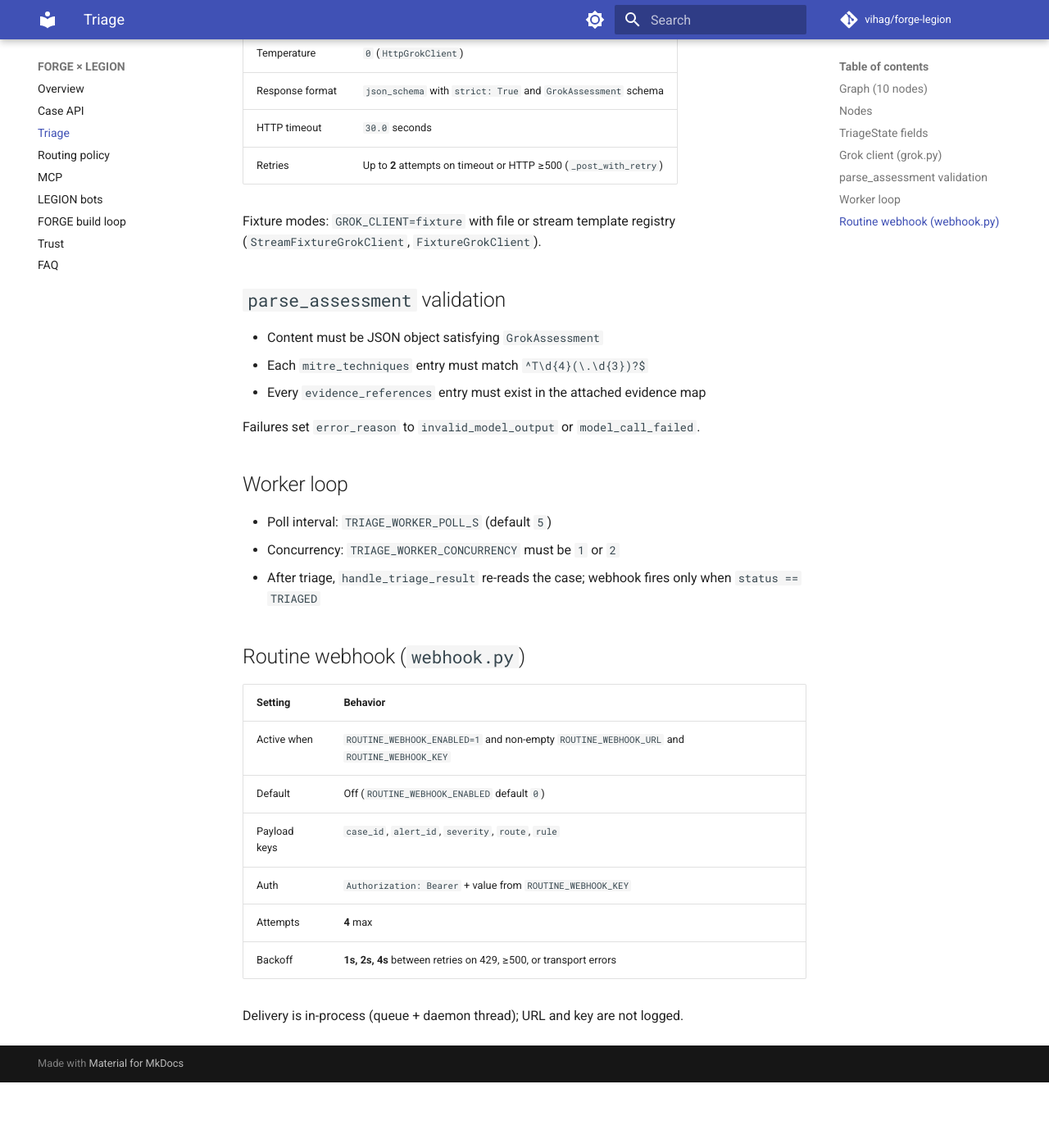
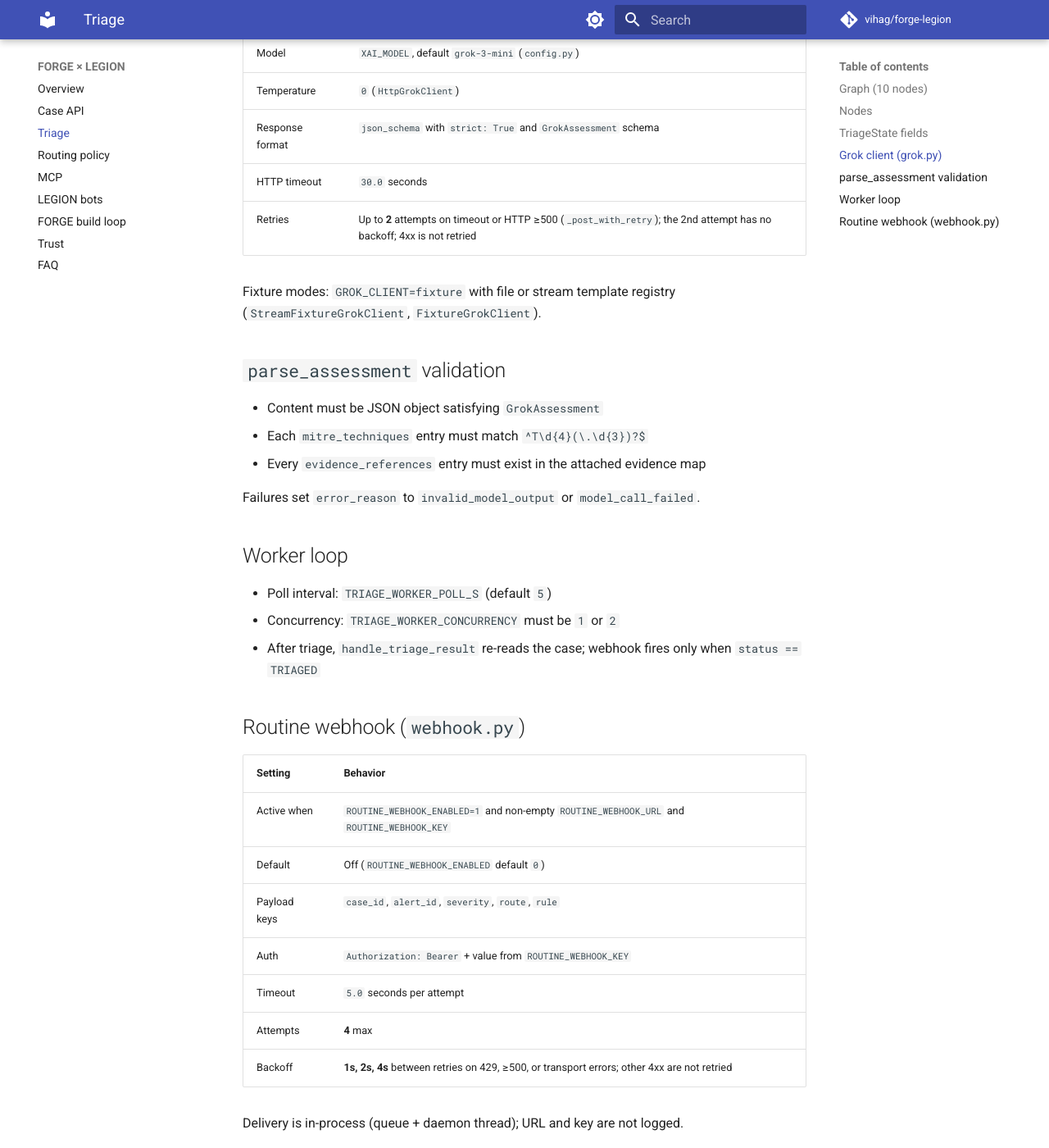
Before and after one commit to vihag/forge-legion, an MkDocs documentation site: the page built from docs/triage.md, in a window 1280 px wide and 1400 px high, scrolled down 2452 px. Shown: the whole window at 82% size. Built offline with MkDocs 1.6.1 and Material for MkDocs 9.7.7, drawn with Linux system fonts in a browser that asks for light colours; comment, search, counter and statistics services are not loaded; before the commit the page ends 3772 px from its top, so only the background shows below that.

Commit message:
C9 docs: QA fixes (TRIAGED self-loop, drop duplicate FAQ, Grok/webhook retry details)

```diff
--- a/docs/triage.md
+++ b/docs/triage.md
@@ -47,10 +47,11 @@ flowchart TD
 
 | Setting | Value in code |
 | --- | --- |
+| Model | `XAI_MODEL`, default `grok-3-mini` (`config.py`) |
 | Temperature | `0` (`HttpGrokClient`) |
 | Response format | `json_schema` with `strict: True` and `GrokAssessment` schema |
 | HTTP timeout | `30.0` seconds |
-| Retries | Up to **2** attempts on timeout or HTTP ≥500 (`_post_with_retry`) |
+| Retries | Up to **2** attempts on timeout or HTTP ≥500 (`_post_with_retry`); the 2nd attempt has no backoff; 4xx is not retried |
 
 Fixture modes: `GROK_CLIENT=fixture` with file or stream template registry (`StreamFixtureGrokClient`, `FixtureGrokClient`).
 
@@ -76,7 +77,8 @@ Failures set `error_reason` to `invalid_model_output` or `model_call_failed`.
 | Default | Off (`ROUTINE_WEBHOOK_ENABLED` default `0`) |
 | Payload keys | `case_id`, `alert_id`, `severity`, `route`, `rule` |
 | Auth | `Authorization: Bearer` + value from `ROUTINE_WEBHOOK_KEY` |
+| Timeout | `5.0` seconds per attempt |
 | Attempts | **4** max |
-| Backoff | **1s, 2s, 4s** between retries on 429, ≥500, or transport errors |
+| Backoff | **1s, 2s, 4s** between retries on 429, ≥500, or transport errors; other 4xx are not retried |
 
 Delivery is in-process (queue + daemon thread); URL and key are not logged.
```
Also changed, not shown: docs/case-api.md (+1 -0 lines), docs/faq.md (+0 -3 lines).
